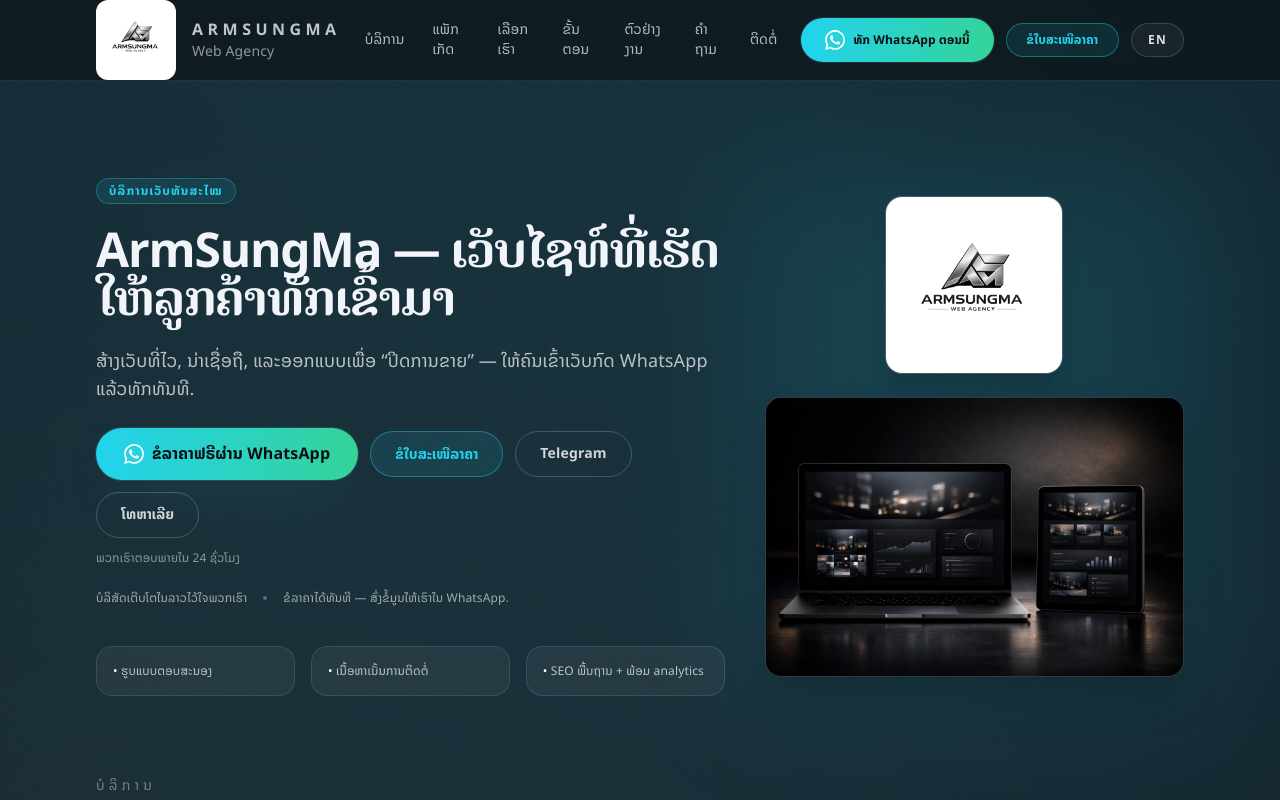
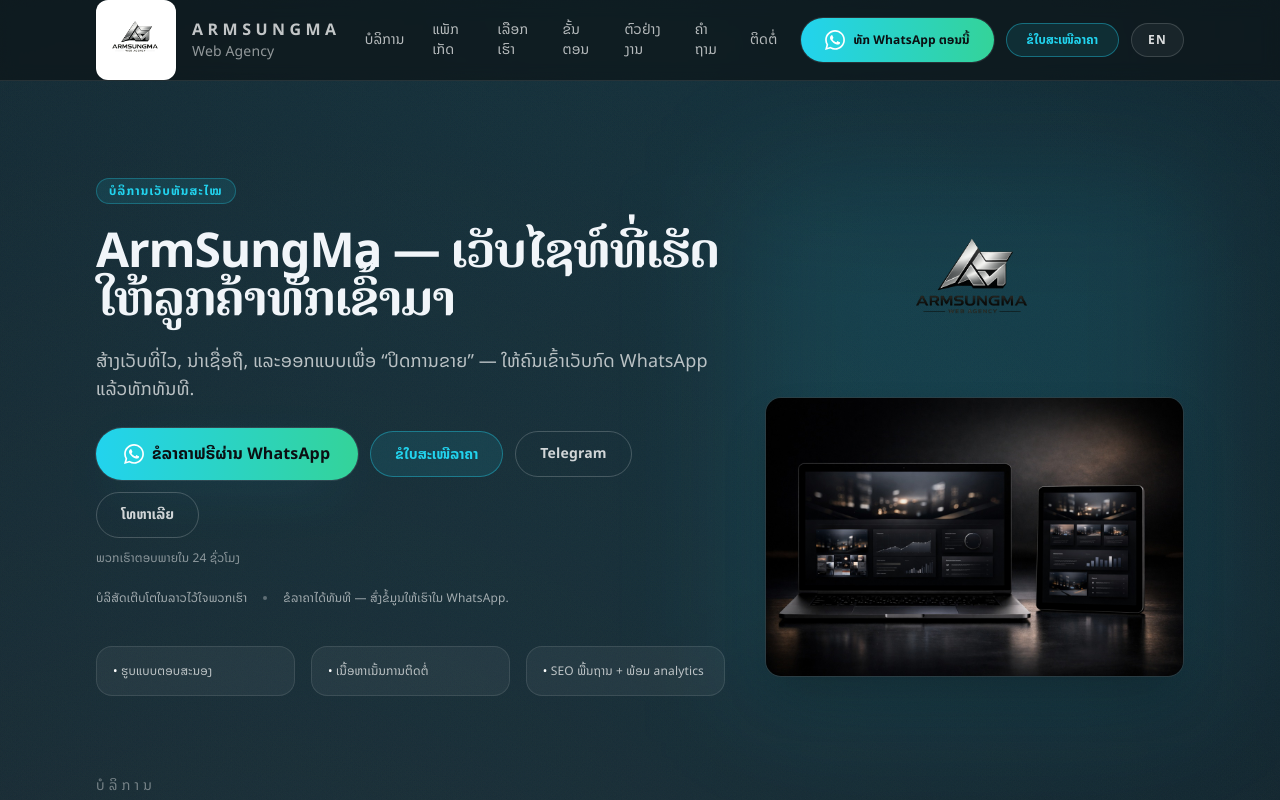
Before and after one commit to arlott0410-alt/armsungma, a React (Vite) app: page / in a window 1280 px wide. Shown: the top 800 px of the page. Built offline with nearby package versions, Linux system fonts and the light colour scheme.

Commit message:
Update landing page

```diff
--- a/src/App.tsx
+++ b/src/App.tsx
@@ -355,7 +355,7 @@ const App = () => {
               <div className="pointer-events-none absolute -inset-6 -z-10 rounded-3xl bg-accent/10 blur-3xl" aria-hidden />
               {/* โลโก้ใหญ่ — แสดงเป็นรูปโลโก้เด่น */}
               <a href="#hero" className="flex shrink-0 focus:outline-none">
-                <div className="flex h-36 w-36 items-center justify-center overflow-hidden rounded-2xl bg-white p-2 shadow-xl ring-1 ring-white/20 md:h-44 md:w-44">
+                <div className="flex h-36 w-36 items-center justify-center md:h-44 md:w-44">
                   <img
                     src="/logo.png"
                     alt="ArmSungMa"
```
